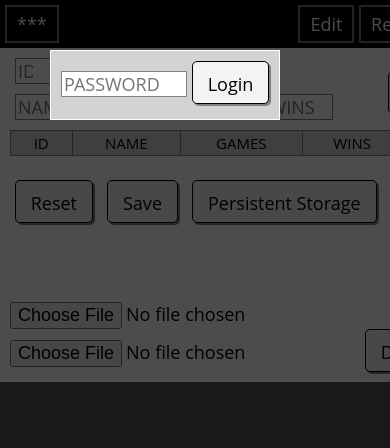
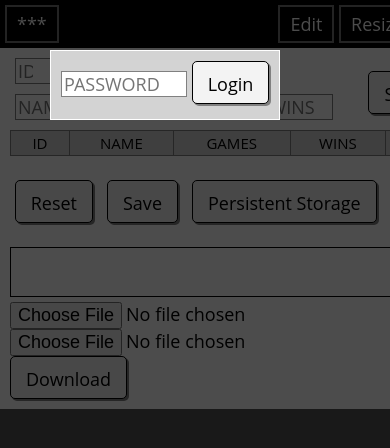
Before and after one commit to pokerica/pokerica.github.io, a plain HTML site: page index.html in a window 390 px wide. Shown: the top 448 px of the page. Drawn offline with Linux system fonts and the light colour scheme.

Commit message:
Update index.html

```diff
--- a/index.html
+++ b/index.html
@@ -41,12 +41,12 @@
      <script type="text/javascript" src="client.js"></script>
 </head>
 
-  <body style="background-color:#555555; width:500px; margin: 0 auto">
+  <body style="background-color:#555555; width:480px; margin: 0 auto">
 
     <div id="mask"></div>
     <div id="popupbox">
       <form id="logIn" onsubmit="return false" >
-        <input id="pasIn" placeholder="PASSWORD" type="password" size="9" />
+        <input id="pasIn" placeholder="PASSWORD" type="password" size="9" tabindex="4"/>
         <input class="ord" type="submit" value="Login" />
       </form>
     </div>
@@ -61,10 +61,9 @@
     <div id="bdy" style="background-color:white; padding:0px 10px 10px 10px">
 
       <form id="frmInput" onsubmit="return false"
-            style="width:480px; padding:10px 10px 0px 5px; background-color:#ffffff">
+            style="width:100%; padding:10px 10px 0px 5px; background-color:#ffffff">
 
          <button class="ord" type="submit" style="float:right; margin-top:10pt">Submit</button>
-
          <input id="in0" type="number" placeholder="ID" style="text-align:right; width:2em" autocomplete="off" tabindex="1" /><br>
          <input id="in1" placeholder="NAME" size="10" autocomplete="off" tabindex="2"/>
          &nbsp;<input id="in2" type="number" placeholder="GAMES" style="text-align:right; width:4.5em" autocomplete="off" tabindex="3"/>
@@ -82,7 +81,7 @@
       &nbsp; <button class="ord" id="svBut">Save</button>
       &nbsp; <button class="ord" id="psBut">Persistent Storage</button>
       <br><br>
-      <iframe id="dbFrame" width="480px" height="50px" style="border:none">
+      <iframe id="dbFrame" width="100%" height="50px" style="border:1px solid Black;">
 
         <p>Your browser does not support iframes.</p>
       </iframe>
```
